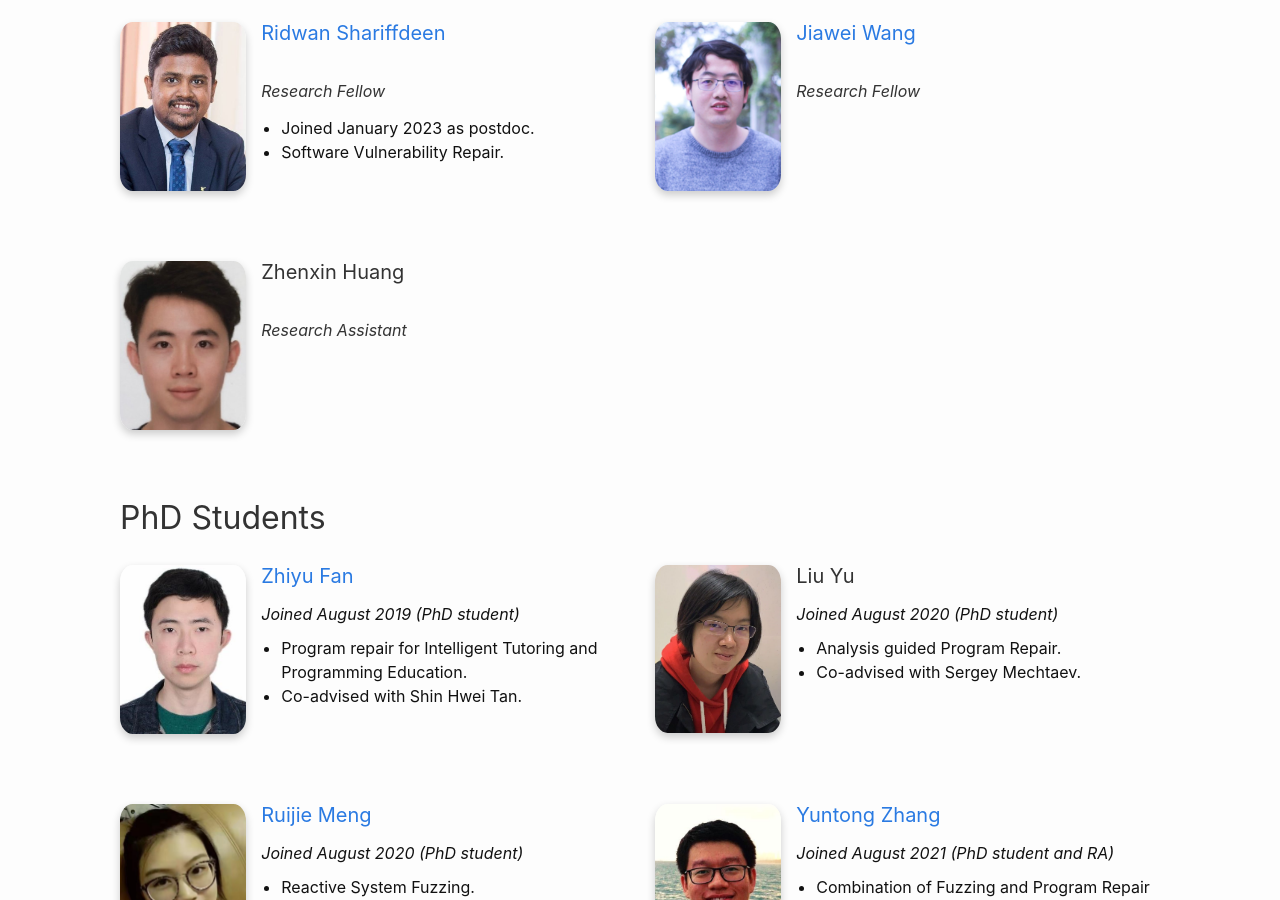
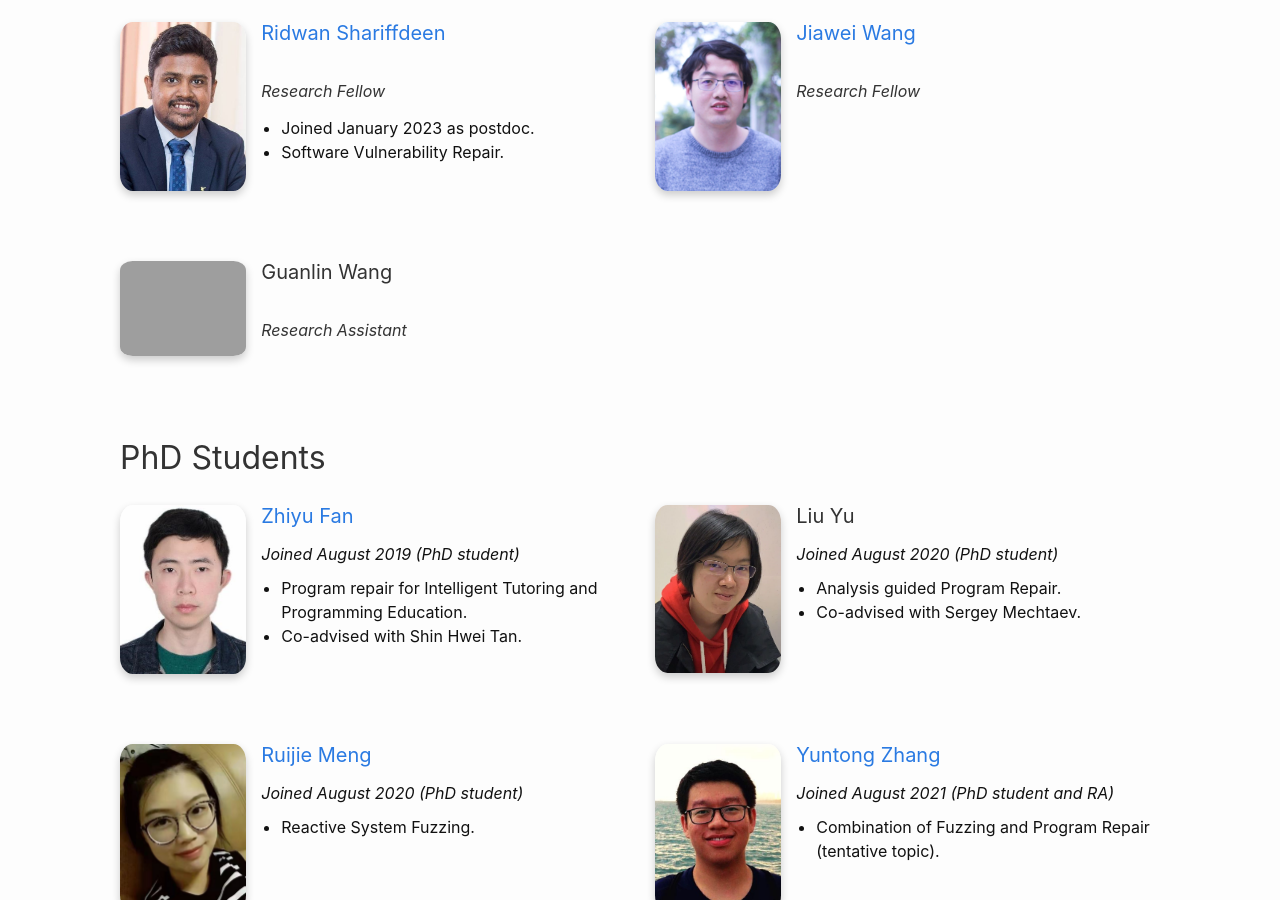
Before and after one commit to nus-tss/nus-tss.github.io, a Jekyll site: the page built from _pages/team.md, in a window 1280 px wide and 900 px high, scrolled down 730 px. Built offline with Jekyll 4.4.1, drawn with Linux system fonts in a browser that asks for light colours; nearby versions of some CDN libraries.

Commit message:
Update staff.yml

```diff
--- a/_data/team/staff.yml
+++ b/_data/team/staff.yml
@@ -20,6 +20,6 @@
   role: Research Fellow
   website: https://scholar.google.com/citations?user=jxAaupQAAAAJ&hl=en
 
-- name: Zhenxin Huang
-  photo: zhenxin.jpg
+- name: Guanlin Wang
+  photo: <Photo not available>
   role: Research Assistant
```
